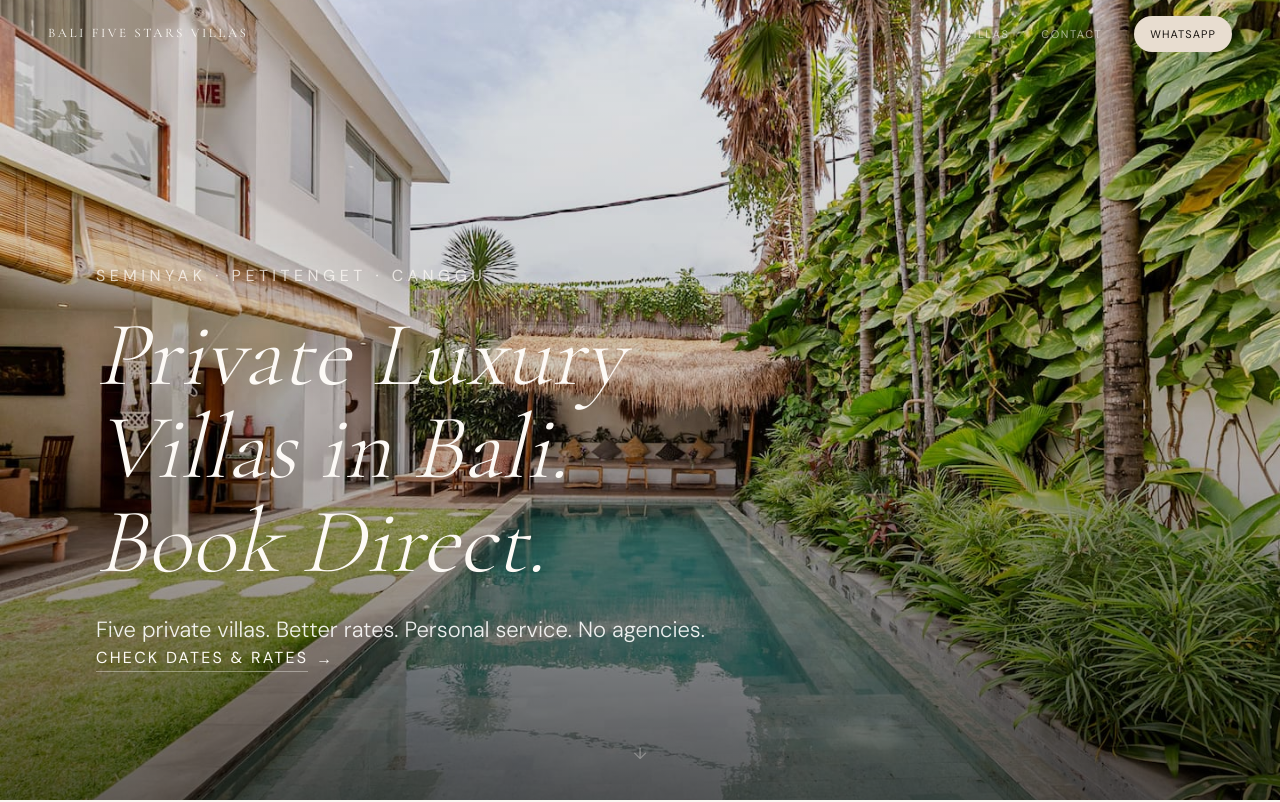
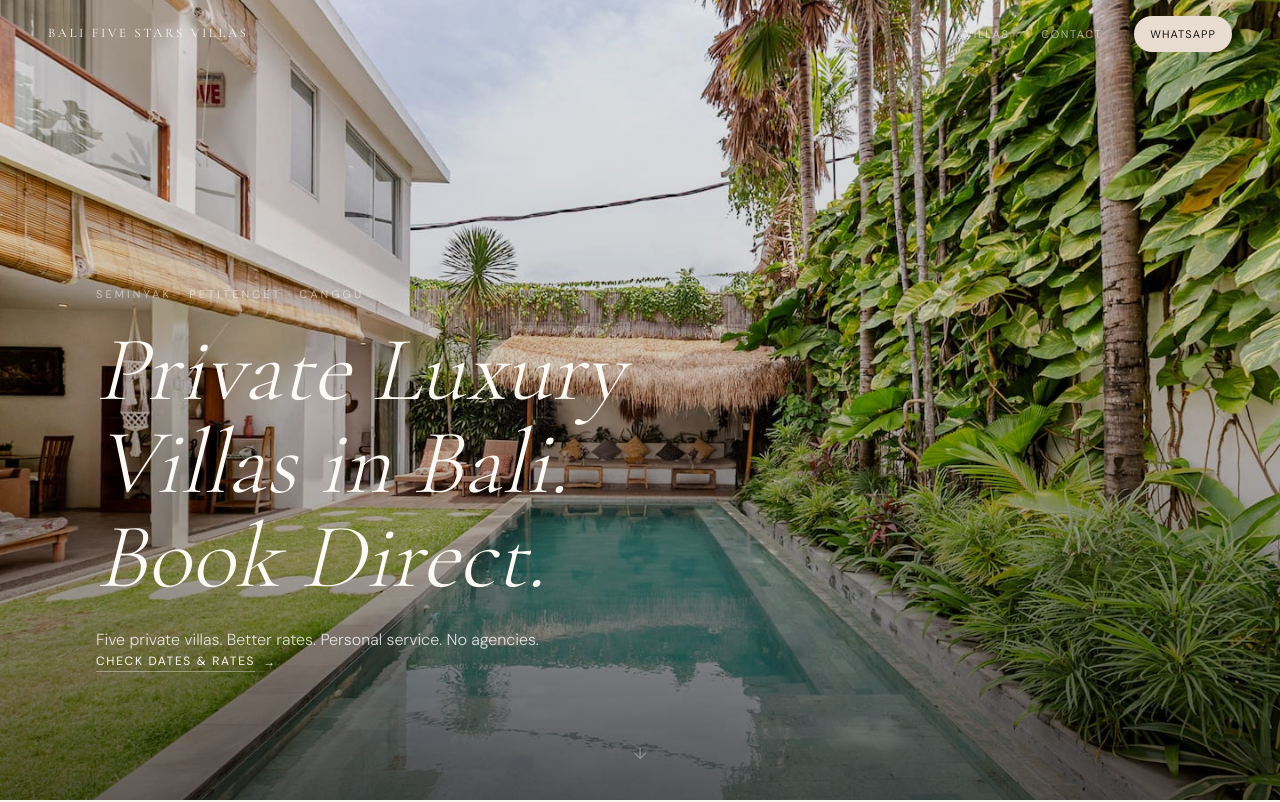
Before and after one commit to mrcandino-git/bali-villas-site, a Next.js app: page / in a window 1280 px wide. Shown: the top 802 px of the page. Built offline with nearby package versions, Linux system fonts and the light colour scheme.

Commit message:
revert hero small text sizes

```diff
--- a/app/page.tsx
+++ b/app/page.tsx
@@ -22,7 +22,7 @@ export default function Home() {
           <div className="absolute inset-0 bg-gradient-to-b from-black/10 via-black/20 to-black/62" />
 
           <div className="absolute bottom-16 sm:bottom-22 md:bottom-28 lg:bottom-32 left-6 md:left-16 lg:left-24 right-6 md:right-auto">
-            <p className="font-sans text-[14px] md:text-[16px] uppercase tracking-[0.28em] text-white-warm/75 mb-5">
+            <p className="font-sans text-[10px] md:text-[11px] uppercase tracking-[0.28em] text-white-warm/55 mb-5">
               Seminyak · Petitenget · Canggu
             </p>
             <h1 className="font-serif font-light italic text-white-warm leading-[1.02] text-[48px] sm:text-[62px] md:text-[78px] lg:text-[92px] max-w-[720px]">
@@ -30,14 +30,14 @@ export default function Home() {
               <br />
               Book Direct.
             </h1>
-            <p className="mt-6 text-[18px] md:text-[22px] text-white/90 font-sans font-light">
+            <p className="mt-6 text-[14px] md:text-[16px] text-white/80 font-sans font-light">
               Five private villas. Better rates. Personal service. No agencies.
             </p>
             <a
               href={defaultWhatsappUrl()}
               target="_blank"
               rel="noopener noreferrer"
-              className="group font-sans text-[14px] md:text-[16px] uppercase tracking-[0.14em] text-white-warm flex items-center gap-2 w-fit"
+              className="group font-sans text-[12px] uppercase tracking-[0.14em] text-white-warm flex items-center gap-2 w-fit"
             >
               <span className="border-b border-white-warm/38 group-hover:border-white-warm transition-colors duration-300 pb-px">
                 Check Dates &amp; Rates
```
